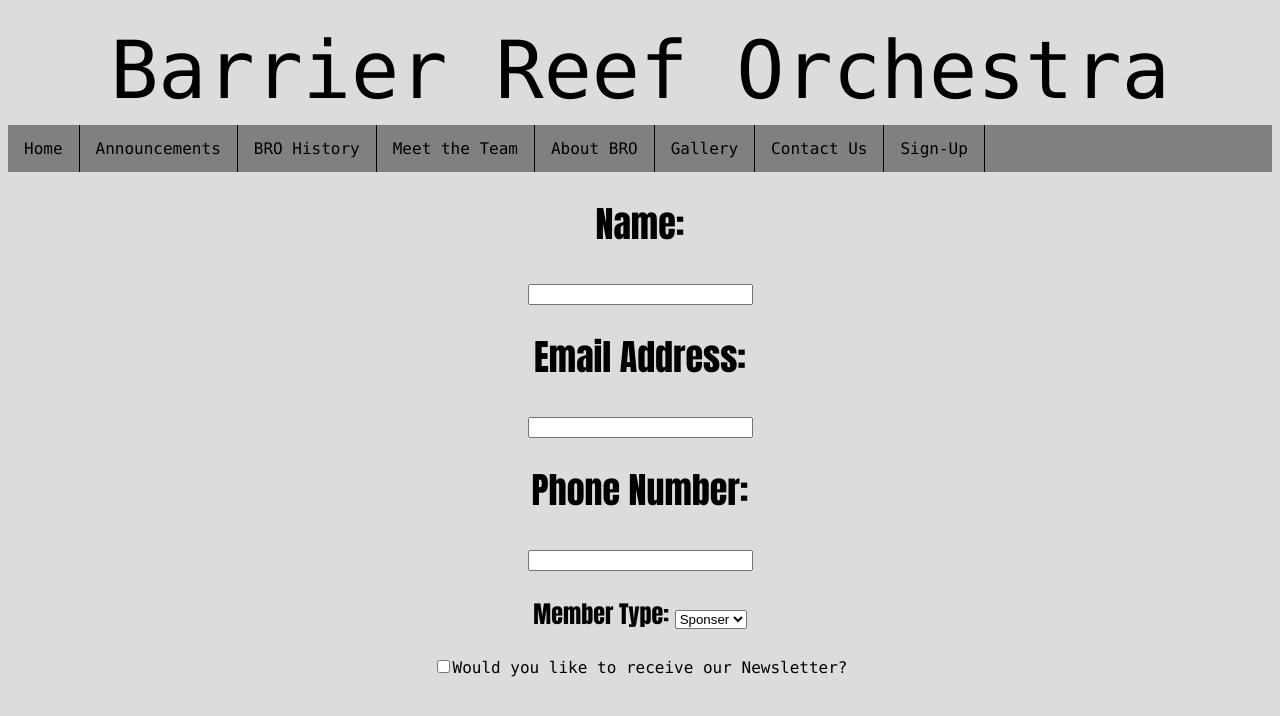
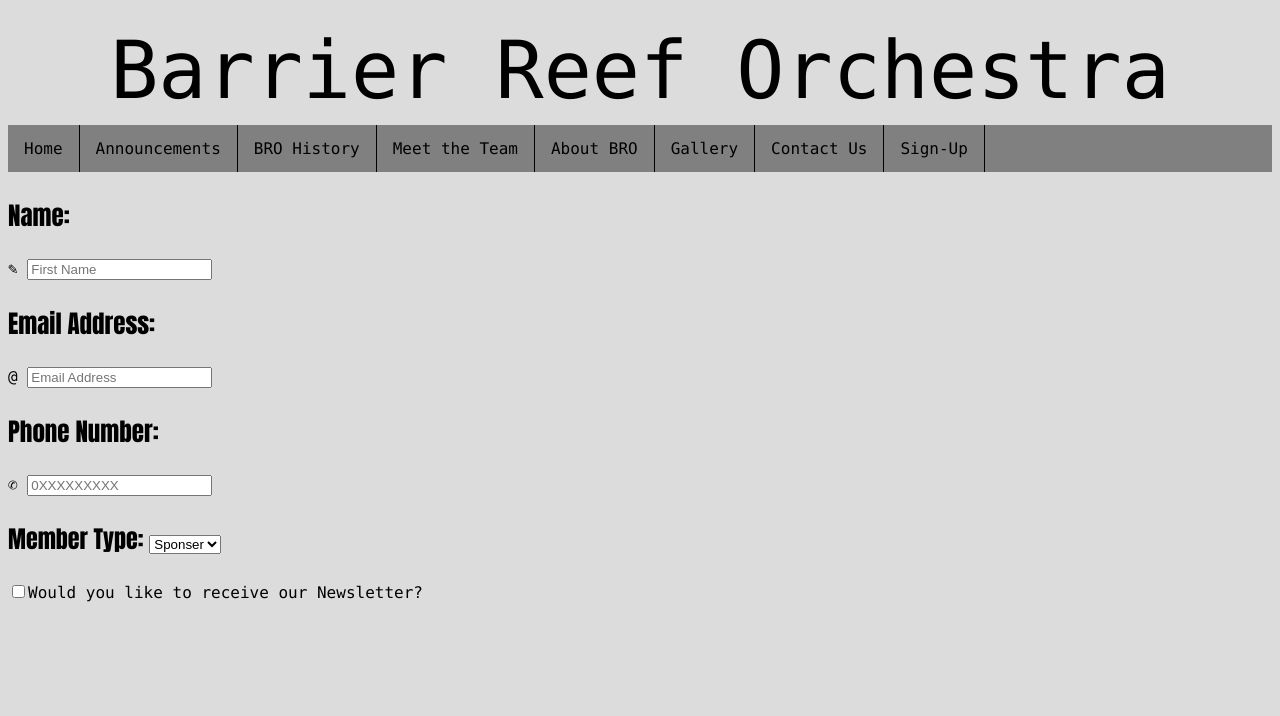
Before and after one commit to jaSc0ne/CP1406-Group-Assignment---GAJ, a plain HTML site: page sign-up.html in a window 1280 px wide. Drawn offline with Linux system fonts and the light colour scheme.

Commit message:
edit in the sign-up
some changes in the sign-up

```diff
--- a/mainstyles.css
+++ b/mainstyles.css
@@ -45,7 +45,7 @@ p {
 }
 
 body {
-    background-color: gainsboro;
-    font-family: Consolas, "Andale Mono", "Lucida Console", "Lucida Sans Typewriter", Monaco, "Courier New", monospace;
-    text-align: center;
+	background-color: gainsboro;
+	font-family: Consolas, "Andale Mono", "Lucida Console", "Lucida Sans Typewriter", Monaco, "Courier New", monospace;
+	text-align: left;
 }
--- a/sign-up.html
+++ b/sign-up.html
@@ -11,7 +11,7 @@
     <header>Barrier Reef Orchestra</header>
 
     <!-- Navigation Bar that links all pages for the website to each other -->
-    <ul class="navbar">
+     <ul class="navbar">
         <li class="navlink"><a href="index.html">Home</a></li>
         <li class="navlink"><a href="announcements.html">Announcements</a></li>
         <li class="navlink"><a href="history.html">BRO History</a></li>
@@ -25,30 +25,35 @@
     <!-- Interactive Sign-up Form Online -->
     <p>
         <label class="name" for "username">
-            <span style = "font-size: 36px; font-family: Impact, Haettenschweiler, 'Franklin Gothic Bold', 'Arial Black', sans-serif;">Name:</span>
+            <span style = "font-size: 25px; font-family: Impact, Haettenschweiler, 'Franklin Gothic Bold', 'Arial Black', sans-serif;">Name:</span>
         </label>
-    </p>
-    <p>
-        <input type="text" name="username" id="username" size = "25">
-    </p>
+	</p>
+    <div class="input-group">
+                          						<span class="input-group-addon">&#x270e;</span>
+                    								<input type="text" class="form-control" id="inputSuccess1" aria-describedby="inputSuccess1Status" placeholder="First Name" name="name" onkeyup="validateTextName()">
+                								</div>
     <p>
         <span for="for" class="email_address" style="" email_address="email_address"></span>
         <label for class="email_address" style="font-family: Impact, Haettenschweiler, 'Franklin Gothic Bold', 'Arial Black', sans-serif" "email_address">
-        <span style="font-size: 36px">Email Address: </span>
+        <span style="font-size: 25">Email Address: </span>
         </label>
     </p>
-    <p>
-        <input type="text" name="email_address" id="email_address" size="25">
-    </p>
+
+    <div class="input-group">
+                	<span class="input-group-addon">@</span>
+                   <input type="text" class="form-control" id="inputSuccess3" aria-describedby="inputSuccess3Status" placeholder="Email Address" name="email" onkeyup="validateEmail()">
+                	</div>
     <p>
         <label class="phone_number" for "phone_number">
-        <span style = "font-size: 36px; font-family: Impact, Haettenschweiler, 'Franklin Gothic Bold', 'Arial Black', sans-serif;">Phone Number:
+        <span style = "font-size: 25; font-family: Impact, Haettenschweiler, 'Franklin Gothic Bold', 'Arial Black', sans-serif;">Phone Number:
             </span>
         </label>
     </p>
-    <p>
-        <input type="text" name="phone_number" id="phone_number" size="25">
-    </p>
+
+    <div class="input-group">
+                      							<span class="input-group-addon">&#x2706;</span>
+                      							<input type="text" class="form-control" id="inputSuccess4" aria-describedby="inputSuccess4Status" placeholder="0XXXXXXXXX" name="phonenumber" onkeyup="validateNumber()">
+                  							</div>
     <p>
          <span style = "font-size: 24px; font-family: Impact, Haettenschweiler, 'Franklin Gothic Bold', 'Arial Black', sans-serif;">Member Type:
             </span>
```
